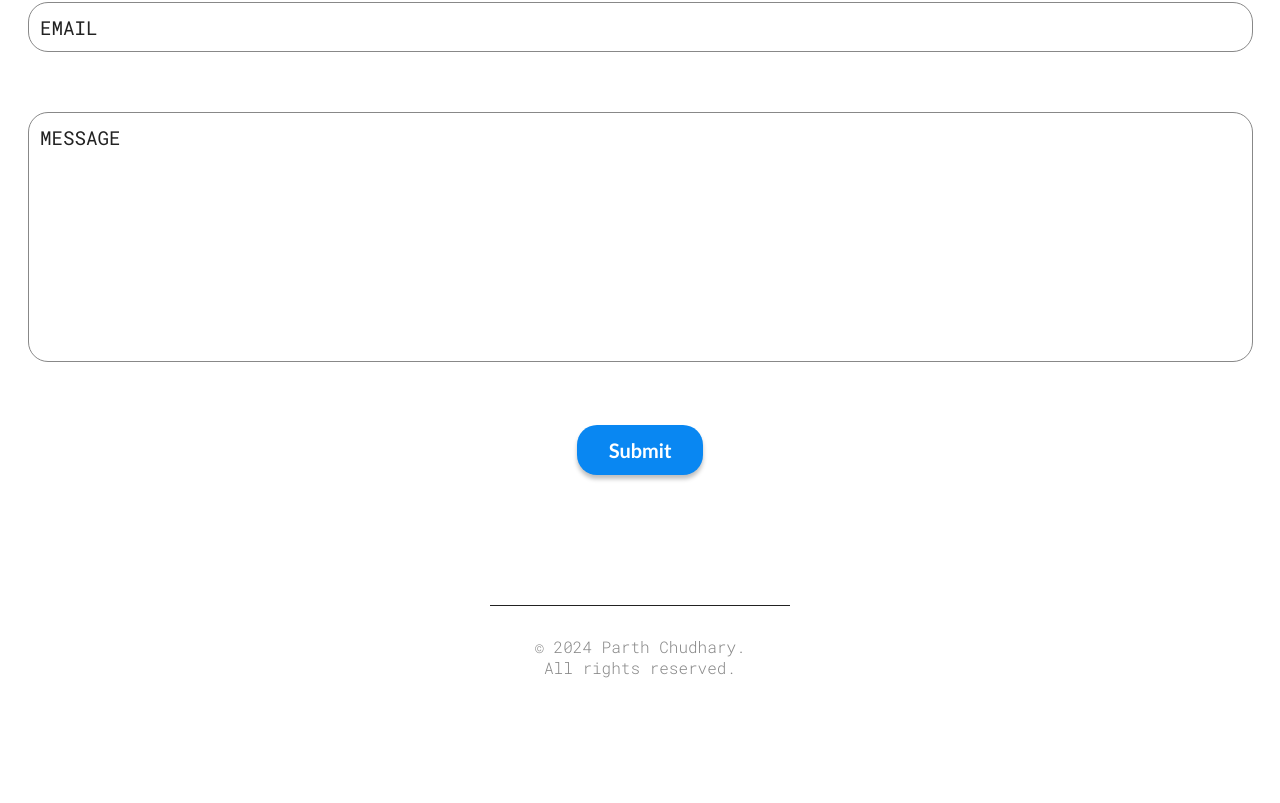
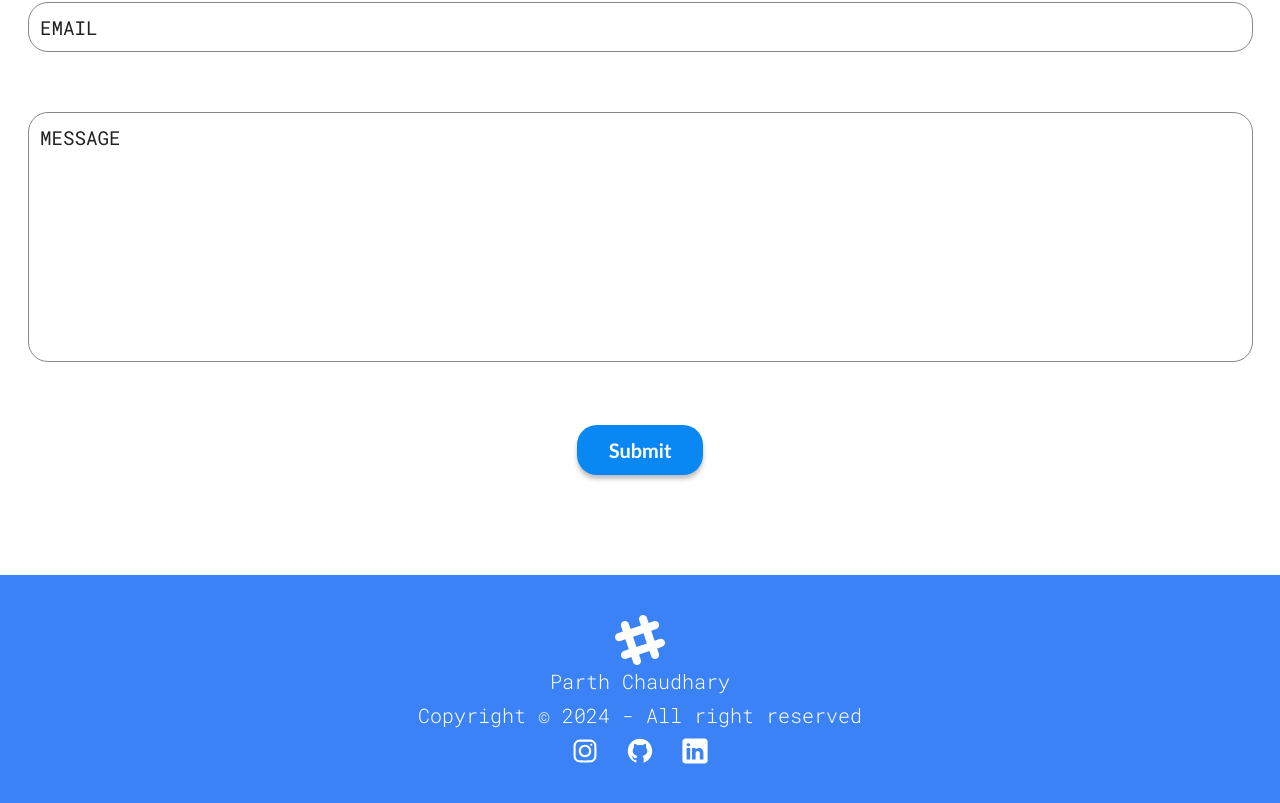
Before and after one commit to Pikolosan/Pikolosan-Portfolio, a React (Vite) app: page / in a window 1280 px wide. Shown: the part 3209-4012 px from the top of the page. Before the commit the page ends 3947 px from the top, so only its background shows below. Built offline with nearby package versions, Linux system fonts and the light colour scheme.

Commit message:
Updated Footer

```diff
--- a/src/sections/Footer/Footer.jsx
+++ b/src/sections/Footer/Footer.jsx
@@ -1,14 +1,50 @@
-import styles from './FooterStyles.module.css';
+import styles from "./FooterStyles.module.css";
+import InstaIcon from '../../assets/instagram-svgrepo-com.svg';
+import githubIcon from '../../assets/github-dark.svg';
+import linkedinIcon from '../../assets/linkedin-dark.svg';
 
 function Footer() {
   return (
-    <section id="footer" className={styles.container}>
-      <p>
-        <hr />
-        &copy; 2024 Parth Chudhary. <br />
-        All rights reserved.
-      </p>
-    </section>
+    <footer className={styles.footer}>
+      <aside>
+        <svg
+          width="50"
+          height="50"
+          viewBox="0 0 24 24"
+          xmlns="http://www.w3.org/2000/svg"
+          fillRule="evenodd"
+          clipRule="evenodd"
+          className={styles.icon}
+        >
+          <path d="M22.672 15.226l-2.432.811.841 2.515c.33 1.019-.209 2.127-1.23 2.456-1.15.325-2.148-.321-2.463-1.226l-.84-2.518-5.013 1.677.84 2.517c.391 1.203-.434 2.542-1.831 2.542-.88 0-1.601-.564-1.86-1.314l-.842-2.516-2.431.809c-1.135.328-2.145-.317-2.463-1.229-.329-1.018.211-2.127 1.231-2.456l2.432-.809-1.621-4.823-2.432.808c-1.355.384-2.558-.59-2.558-1.839 0-.817.509-1.582 1.327-1.846l2.433-.809-.842-2.515c-.33-1.02.211-2.129 1.232-2.458 1.02-.329 2.13.209 2.461 1.229l.842 2.515 5.011-1.677-.839-2.517c-.403-1.238.484-2.553 1.843-2.553.819 0 1.585.509 1.85 1.326l.841 2.517 2.431-.81c1.02-.33 2.131.211 2.461 1.229.332 1.018-.21 2.126-1.23 2.456l-2.433.809 1.622 4.823 2.433-.809c1.242-.401 2.557.484 2.557 1.838 0 .819-.51 1.583-1.328 1.847m-8.992-6.428l-5.01 1.675 1.619 4.828 5.011-1.674-1.62-4.829z"></path>
+        </svg>
+        <p className="company-name" style={{ color: '#ffffff' }}>Parth Chaudhary</p>
+        <p className={styles.copyright}>
+          Copyright © 2024 - All right reserved
+        </p>
+      </aside>
+      <nav>
+        <div className={styles.socialIcons}>
+          <span>
+            <a
+              href="https://www.instagram.com/___its.me.parth.___/"
+              target="_blank"
+            >
+              <img class="icons" src={InstaIcon} alt="Insta icon" />
+            </a>
+            <a href="https://github.com/Pikolosan" target="_blank">
+              <img class="icons" src={githubIcon} alt="Github icon" />
+            </a>
+            <a
+              href="https://www.linkedin.com/in/parth-chaudhary-aa82ab262/"
+              target="_blank"
+            >
+              <img class="icons" src={linkedinIcon} alt="Linkedin icon" />
+            </a>
+          </span>
+        </div>
+      </nav>
+    </footer>
   );
 }
 
--- a/src/sections/Footer/FooterStyles.module.css
+++ b/src/sections/Footer/FooterStyles.module.css
@@ -1,7 +1,45 @@
-.container {
-    text-align: center;
-    p {
-      font-size: 16px;
-      color: var(--footer-text-color);
-    }
-  }
+body {
+  height: 100%;
+  margin: 0;
+  display: flex;
+  flex-direction: column;
+}
+
+.content {
+  flex: 1;
+}
+
+.footer {
+
+  display: flex;
+  flex-direction: column;
+  justify-content: center;
+  align-items: center;
+  background-color: #3b82f6;
+  padding: 2.5rem;
+  text-align: center;
+  margin-top: auto;
+}
+
+.social-icons a{
+  display: flex;
+  flex-direction: column;
+  gap: 20px;
+}
+
+
+.icon {
+  fill: currentColor;
+  color: #ffffff;
+}
+
+.company-name {
+  margin-top: 1.5rem;
+  font-weight:bolder;
+}
+
+.copyright {
+  margin-top: 0.5rem;
+  margin-bottom: 0.5rem;
+  color: #ffffff;
+}
--- a/src/sections/Hero/Hero.jsx
+++ b/src/sections/Hero/Hero.jsx
@@ -39,10 +39,6 @@
                         <img class="icons" src={linkedinIcon} alt="Linkedin icon" />
                     </a>
                 </span>
-                {/* <p className={styles.description}>
-                    With a passion for developing modern React web apps for commercial
-                    businesses.
-                </p> */}
                 <a href={CV} target="_blank" rel="noopener noreferrer">
                     <button className="hover">Resume</button>
                 </a>
```
